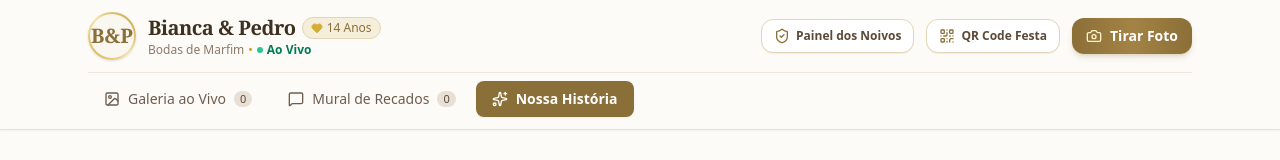
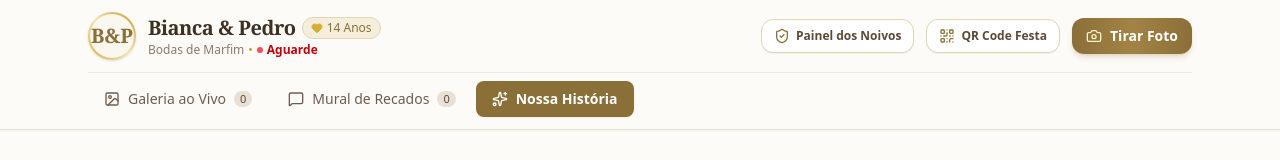
Before and after one commit to pbsouza/Bodas_marfim, a React (Vite) app: page / in a window 1280 px wide. Shown: the top 160 px of the page. Built offline with nearby package versions, Linux system fonts and the light colour scheme.

Commit message:
feat: update event date to 2026
Update the target event date to October 10, 2026, to reflect the 14th anniversary.

```diff
--- a/src/components/Navbar.tsx
+++ b/src/components/Navbar.tsx
@@ -22,7 +22,9 @@ export const Navbar: React.FC<NavbarProps> = ({
   photosCount,
   messagesCount,
 }) => {
-  const isAguarde = new Date() <= new Date('2024-10-10T23:59:59');
+  // Target event date: 10/10/2026 (14 Anos de Casamento 2012 - 2026)
+  const targetEventDate = new Date('2026-10-10T23:59:59');
+  const isAguarde = new Date() <= targetEventDate;
 
   return (
     <header className="sticky top-0 z-40 bg-[#fdfbf7]/90 backdrop-blur-md border-b border-[#e8dfd5] shadow-xs transition-all">
```
